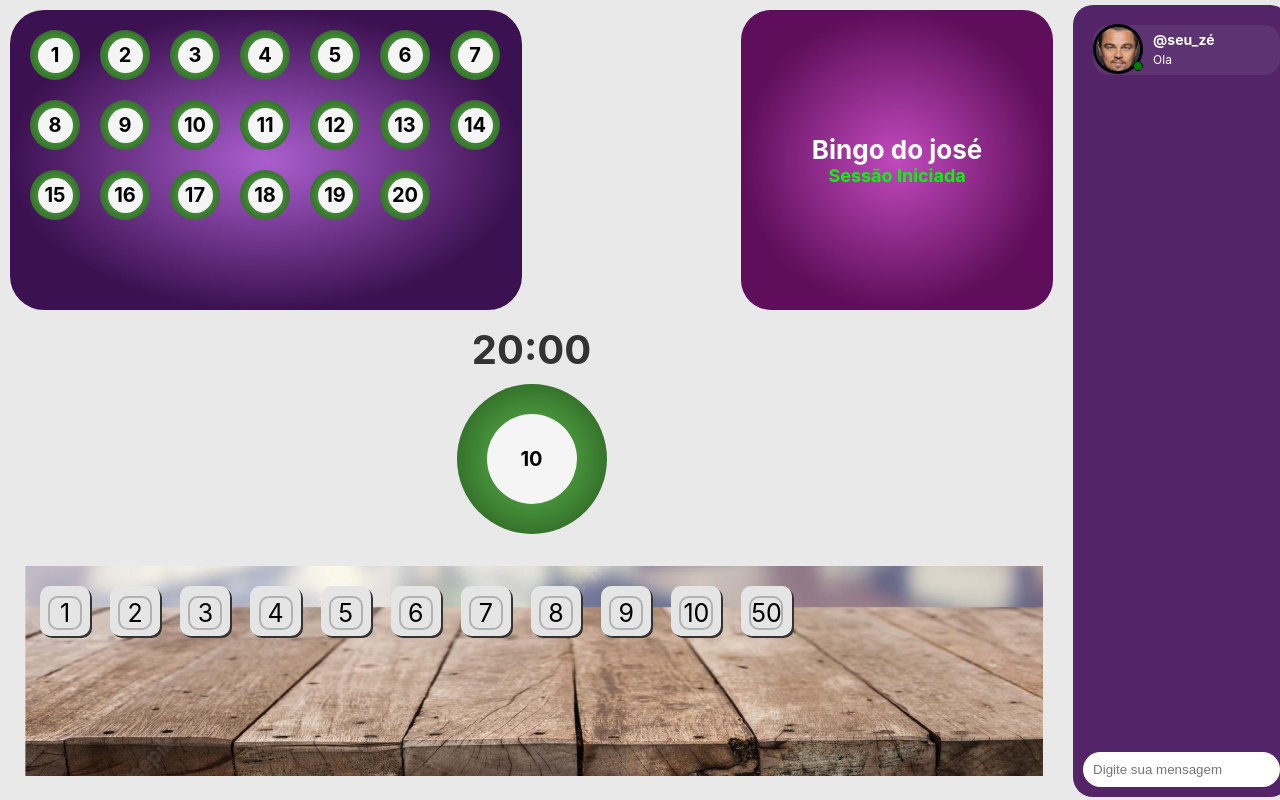
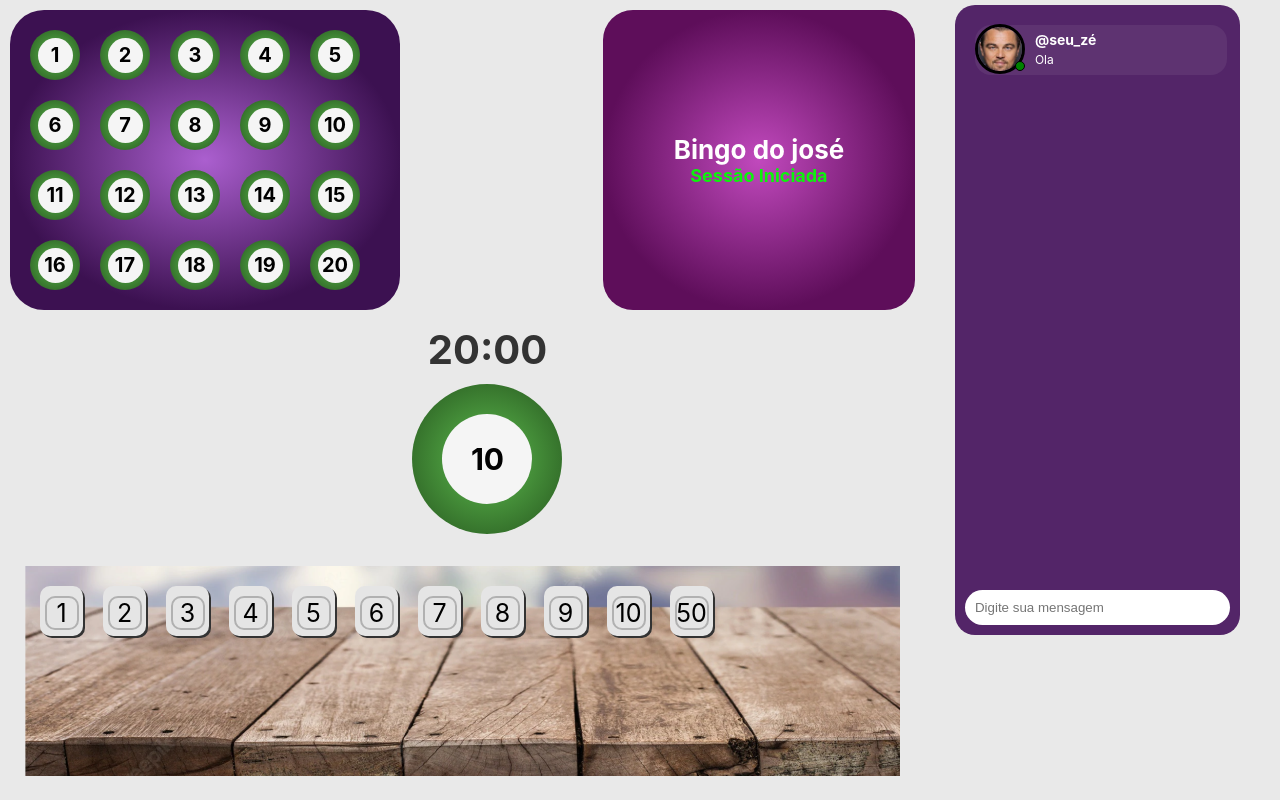
Before and after one commit to Gabriel4420/bingo-ronney, a Next.js app: page /bingo in a window 1280 px wide. Built offline with nearby package versions, Linux system fonts and the light colour scheme.

Commit message:
last updates

```diff
--- a/src/themes/global.ts
+++ b/src/themes/global.ts
@@ -14,6 +14,7 @@ const GlobalStyles = createGlobalStyle`
   html, body, #__next {
     height: 100%;
     background-color: #e9e9e9;
+    overflow-x:hidden;
   }
 
   body {
--- a/src/ui/components/Atoms/Ball/index.tsx
+++ b/src/ui/components/Atoms/Ball/index.tsx
@@ -9,6 +9,7 @@ interface BallProp {
   width?: string
   internalheight?: string
   internalwidth?: string
+  fontSize?: string
 }
 
 const Ball: React.FC<BallProp> = ({
@@ -17,11 +18,16 @@ const Ball: React.FC<BallProp> = ({
   height,
   width,
   internalheight,
-  internalwidth
+  internalwidth,
+  fontSize
 }: BallProp) => {
   return (
     <S.Esphere bgColor={bgColor} height={height} width={width}>
-      <S.Inside internalheight={internalheight} internalwidth={internalwidth}>
+      <S.Inside
+        internalheight={internalheight}
+        internalwidth={internalwidth}
+        fontSize={fontSize}
+      >
         {number}
       </S.Inside>
     </S.Esphere>
--- a/src/ui/components/Atoms/Ball/style.ts
+++ b/src/ui/components/Atoms/Ball/style.ts
@@ -6,6 +6,7 @@ interface BallProp {
   width?: string
   internalheight?: string
   internalwidth?: string
+  fontSize?: string
 }
 
 export const Esphere = styled.div<BallProp>`
@@ -33,6 +34,6 @@ export const Inside = styled.div<BallProp>`
   width: ${(props) => (props.internalwidth ? props.internalwidth : '35px')};
   height: ${(props) => (props.internalheight ? props.internalheight : '35px')};
   border-radius: 50%;
-  font-size: 2rem;
+  font-size: ${(props) => (props.fontSize ? props.fontSize : '2rem')};
   font-weight: bold;
 `
--- a/src/ui/components/Mols/BallsFinished/styles.ts
+++ b/src/ui/components/Mols/BallsFinished/styles.ts
@@ -5,7 +5,7 @@ export const Background = styled.div`
   flex-direction: column;
   background: radial-gradient(50% 50% at 50% 50%, #ab5fcf 0%, #3c1151 100%);
   border-radius: 34px;
-  max-width: 512px;
+  max-width: 390px;
   width: 100%;
   max-height: 300px;
   height: 100%;
--- a/src/ui/components/Mols/Chat/styles.ts
+++ b/src/ui/components/Mols/Chat/styles.ts
@@ -1,8 +1,8 @@
 import styled from 'styled-components'
 
 export const Background = styled.aside`
-  width: 268px;
-  height: 99vh;
+  width: 368px;
+  height: 630px;
   margin: 0.5em 1em;
   background: #532568;
   border-radius: 20px;
@@ -10,4 +10,6 @@ export const Background = styled.aside`
   display: flex;
   flex-direction: column;
   justify-content: space-between;
+  position: relative;
+  left: -30px;
 `
--- a/src/ui/components/Mols/DeskCards/style.ts
+++ b/src/ui/components/Mols/DeskCards/style.ts
@@ -5,4 +5,5 @@ export const Background = styled.div`
   width: 100%;
   height: 210px;
   margin: 20px;
+  max-width: 880px;
 `
--- a/src/ui/components/Mols/SessionStatus/styles.ts
+++ b/src/ui/components/Mols/SessionStatus/styles.ts
@@ -12,4 +12,6 @@ export const Background = styled.div`
   max-height: 300px;
   height: 100%;
   margin: 10px;
+  position: relative;
+  left: -50px;
 `
--- a/src/ui/components/Organisms/CenterArea/index.tsx
+++ b/src/ui/components/Organisms/CenterArea/index.tsx
@@ -17,6 +17,7 @@ const CenterArea = () => {
         width="150px"
         internalwidth="90px"
         internalheight="90px"
+        fontSize="3rem"
       />
     </S.BallContentArea>
   )
```
